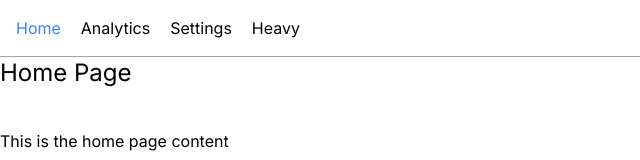
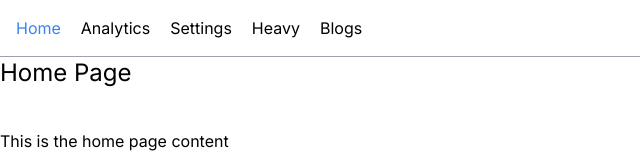
Before and after one commit to uzzal71/complete-nextjs, a Next.js app in the folder next01/: page / in a window 1280 px wide. Shown: the top 160 px of the page, without its empty margins (0-640 px from the left). Built offline with nearby package versions, Linux system fonts and the light colour scheme.

Commit message:
dynamc route

```diff
--- a/next01/app/blogs/page.js
+++ b/next01/app/blogs/page.js
@@ -1,3 +1,4 @@
+import BlogItem from "../components/BlogItem";
 import blogs from "../data/blogs";
 
 export default function Blogs() {
@@ -6,7 +7,7 @@ export default function Blogs() {
       <h1 className="text-xl font-bold">Blog list</h1>
       <div className="mt-6 p-4">
         {blogs.map((blog) => (
-          <BlogIte title={blog.title} />
+          <BlogItem key={blog.id} title={blog.title} />
         ))}
       </div>
     </div>
--- /dev/null
+++ b/next01/app/components/BlogItem.js
@@ -0,0 +1,3 @@
+export default function BlogItem({ title }) {
+  return <div className="mt-4">{title}</div>;
+}
--- a/next01/app/layout.js
+++ b/next01/app/layout.js
@@ -24,6 +24,9 @@ export default function RootLayout({ children }) {
             <li>
               <CustomLink path="/heavy">Heavy</CustomLink>
             </li>
+            <li>
+              <CustomLink path="/blogs">Blogs</CustomLink>
+            </li>
           </ul>
         </nav>
         {children}
```
